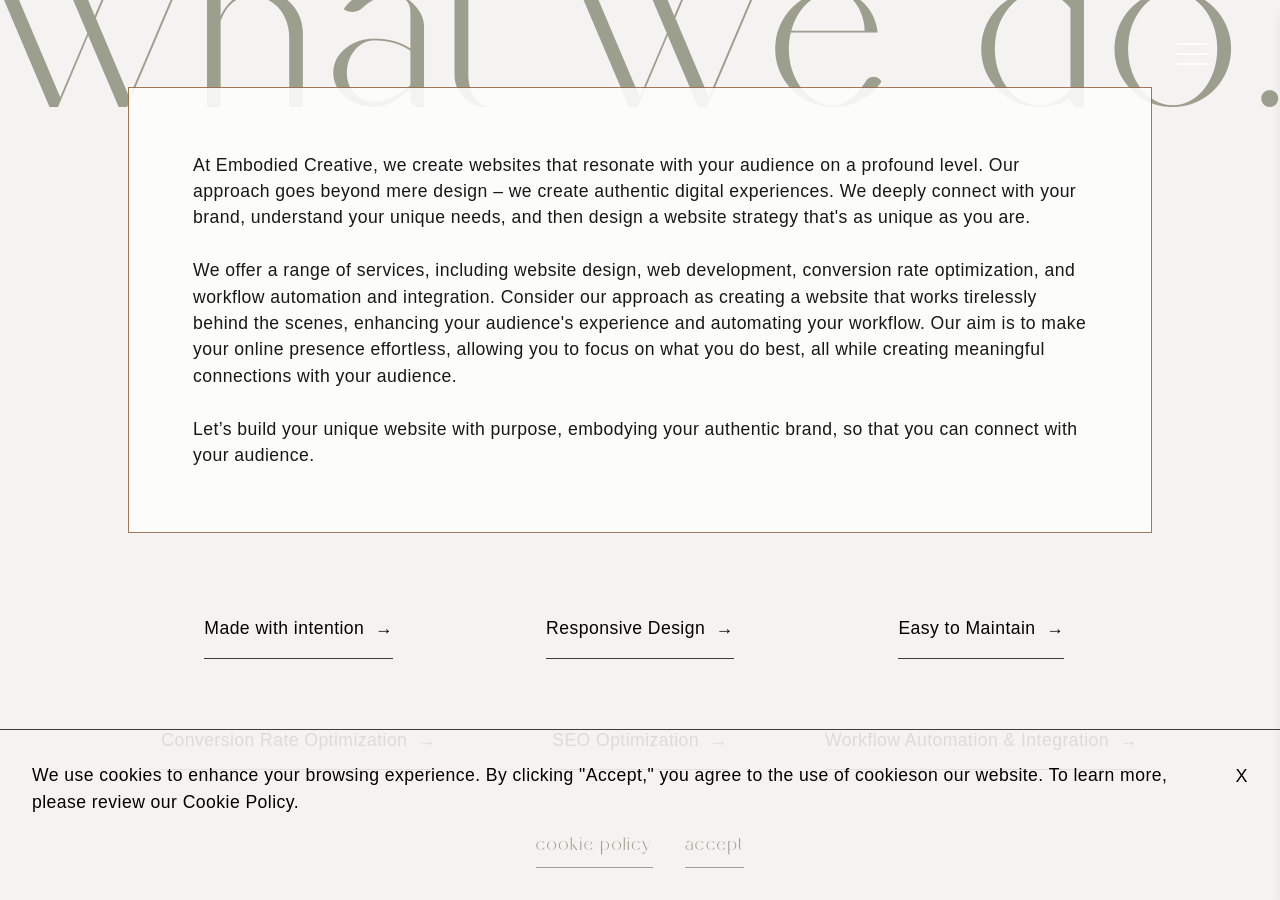
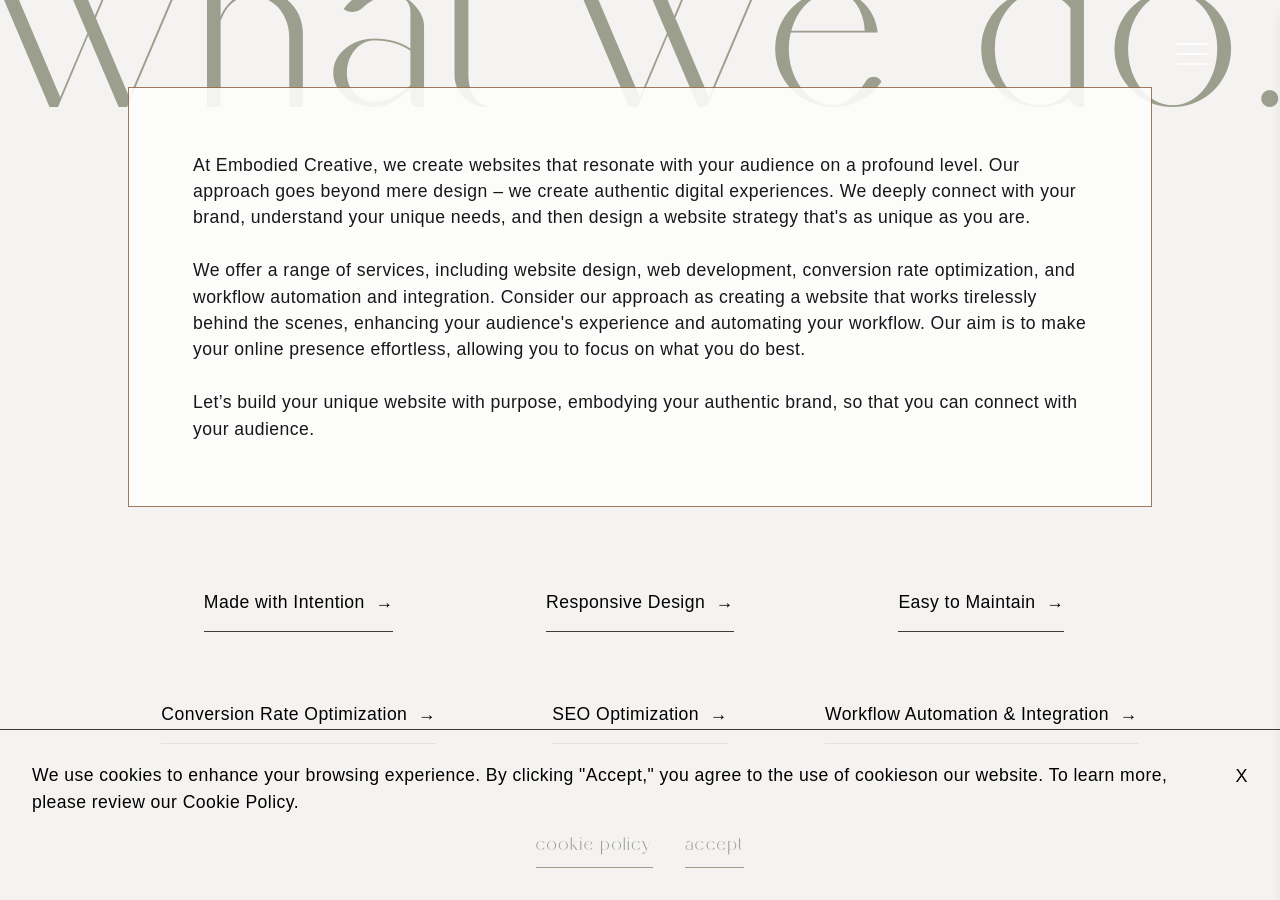
Before and after one commit to brittwoodard/embodied-creative, a Jekyll site: the page built from index.html, in a window 1280 px wide and 900 px high, scrolled down 1711 px. Built offline with Jekyll 4.4.1, drawn with Linux system fonts in a browser that asks for light colours; nearby versions of some CDN libraries; some web fonts are replaced.

Commit message:
Intention

```diff
--- a/_data/faq-settings.yml
+++ b/_data/faq-settings.yml
@@ -1,5 +1,5 @@
 features:
-  - feature: Made with intention
+  - feature: Made with Intention
     description: Our approach is rooted in a deep understanding of your unique needs and goals. Through collaboration and careful consideration, we create customized website strategies that align with your vision.
   - feature: Responsive Design
     description: With most users accessing websites on mobile, a beautiful, user-friendly experience across devices is crucial. We offer responsive design and a mobile experience resembling a dedicated app.
--- a/_includes/about-mobile.html
+++ b/_includes/about-mobile.html
@@ -6,7 +6,7 @@
 
     <div class="px-10p">
         {% for item in site.data.faq-settings.features limit:4 offset:1 %}
-        <h3 class="font-heading text-dark text-2xl mt-8 mb-2 lowercase">{{item.feature}} .</h3>
+        <h3 class="font-heading text-dark text-2xl mt-8 mb-2 lowercase">{{item.feature}}<span>.</span></h3>
         <p>{{item.description}}</p>
         {% endfor %}
     </div>
--- a/index.html
+++ b/index.html
@@ -3,7 +3,7 @@
 title: Embodied Creative | Web Development for Conscious Brands in Bordeaux, France
 about-section:
   heading: What we do.
-  description_html: At Embodied Creative, we create websites that resonate with your audience on a profound level. Our approach goes beyond mere design – we create authentic digital experiences. We deeply connect with your brand, understand your unique needs, and then design a website strategy that's as unique as you are.<br><br>We offer a range of services, including website design, web development, conversion rate optimization, and workflow automation and integration. Consider our approach as creating a website that works tirelessly behind the scenes, enhancing your audience's experience and automating your workflow. Our aim is to make your online presence effortless, allowing you to focus on what you do best, all while creating meaningful connections with your audience.<br><br>Let’s build your unique website with purpose, embodying your authentic brand, so that you can connect with your audience.
+  description_html: At Embodied Creative, we create websites that resonate with your audience on a profound level. Our approach goes beyond mere design – we create authentic digital experiences. We deeply connect with your brand, understand your unique needs, and then design a website strategy that's as unique as you are.<br><br>We offer a range of services, including website design, web development, conversion rate optimization, and workflow automation and integration. Consider our approach as creating a website that works tirelessly behind the scenes, enhancing your audience's experience and automating your workflow. Our aim is to make your online presence effortless, allowing you to focus on what you do best.<br><br>Let’s build your unique website with purpose, embodying your authentic brand, so that you can connect with your audience.
 seo:
   title: Embodied Creative - Web Development for Conscious Brands in Bordeaux, France
   description: Discover Embodied Creative's custom websites, designed with intention and tailored to your unique needs. We offer a range of services, including website design, web development, conversion rate optimization, and workflow automation and integration. Consider our approach as creating a website that works tirelessly behind the scenes, enhancing your audience's experience and automating your workflow. Our aim is to make your online presence effortless, allowing you to focus on what you do best, all while creating meaningful connections with your audience.
```
